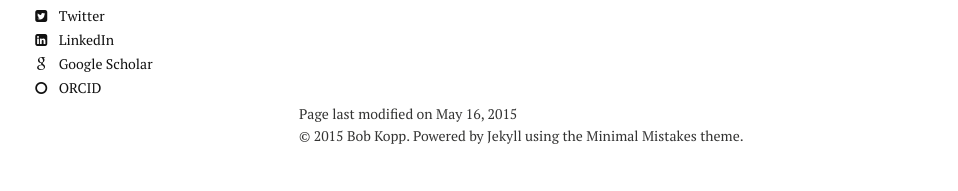
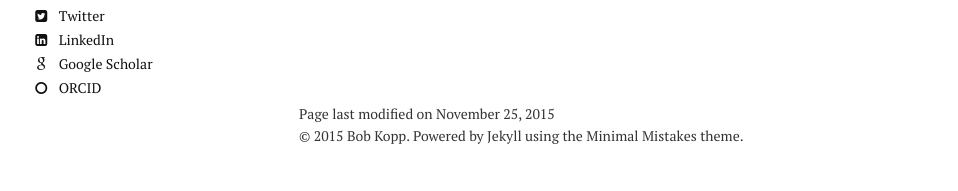
Before and after one commit to mrke/bobkopp.github.io, a Jekyll site: the page built from software/index.md, in a window 1280 px wide. Shown: the part 1564-1755 px from the top of the page, without its empty margins (21-979 px from the left). Built offline with Jekyll 4.4.1, drawn with Linux system fonts in a browser that asks for light colours; nearby versions of some CDN libraries.

Commit message:
Updated date

```diff
--- a/software/index.md
+++ b/software/index.md
@@ -2,7 +2,7 @@
 layout: page
 title: Software
 tags: [software]
-modified: Sat May 16 2015
+modified: Wed Nov 25 2015
 comments: false
 share: false
 image:
```
